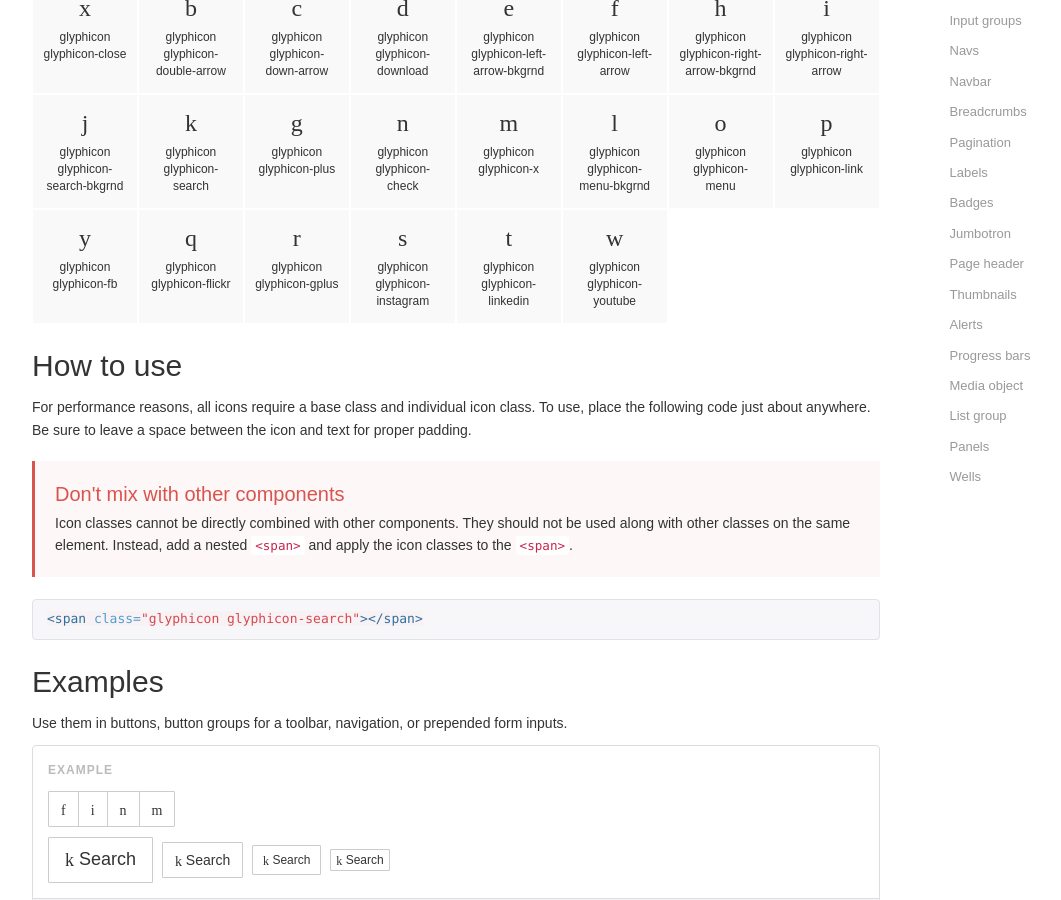
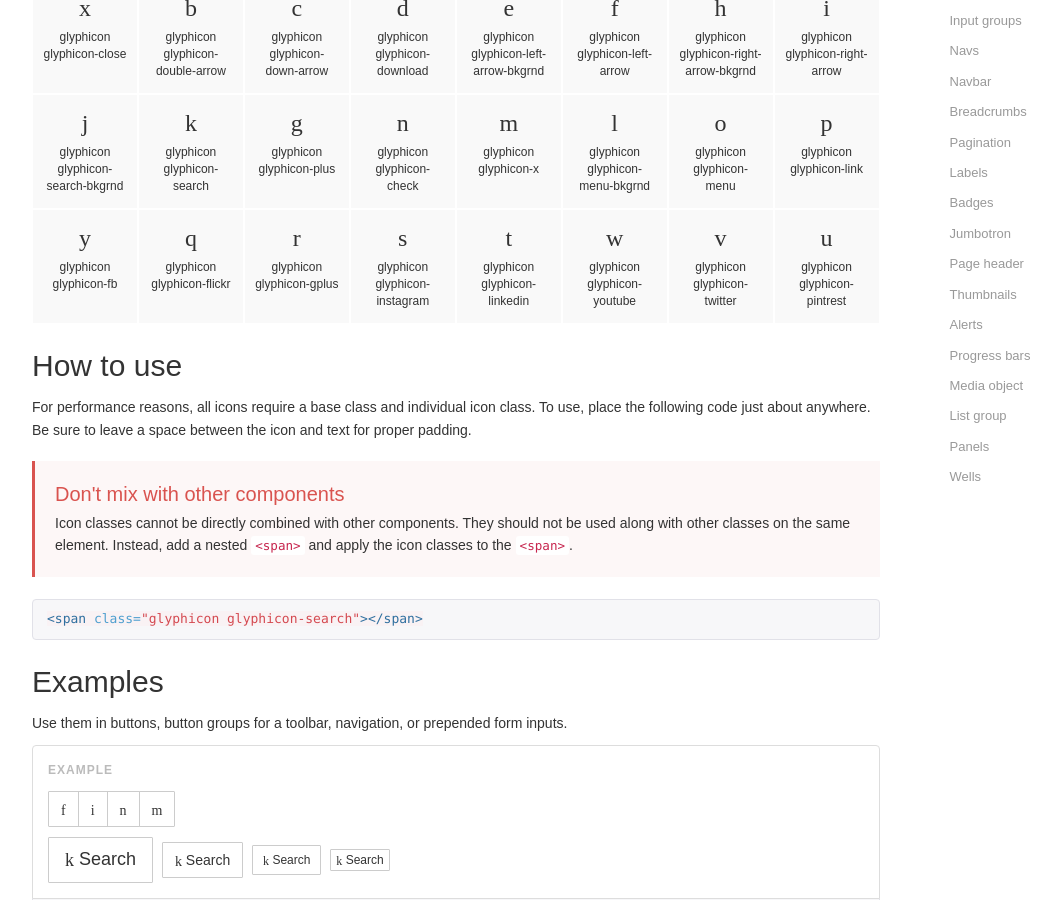
Before and after one commit to ncstate/ncstate-bootstrap, a Jekyll site: the page built from docs/components.html, in a window 1280 px wide and 900 px high, scrolled down 573 px. Shown: the whole window, without its empty margins (38-1099 px from the left). Built offline with Jekyll 4.4.1, drawn with Linux system fonts in a browser that asks for light colours; nearby versions of some CDN libraries; some web fonts are replaced; Markdown is read by kramdown in place of the engine named in the settings; comment, search, counter and statistics services are not loaded.

Commit message:
build glyphicons data

```diff
--- a/docs/_data/glyphicons.yml
+++ b/docs/_data/glyphicons.yml
@@ -23,3 +23,5 @@
 - glyphicon-instagram
 - glyphicon-linkedin
 - glyphicon-youtube
+- glyphicon-twitter
+- glyphicon-pintrest
```
